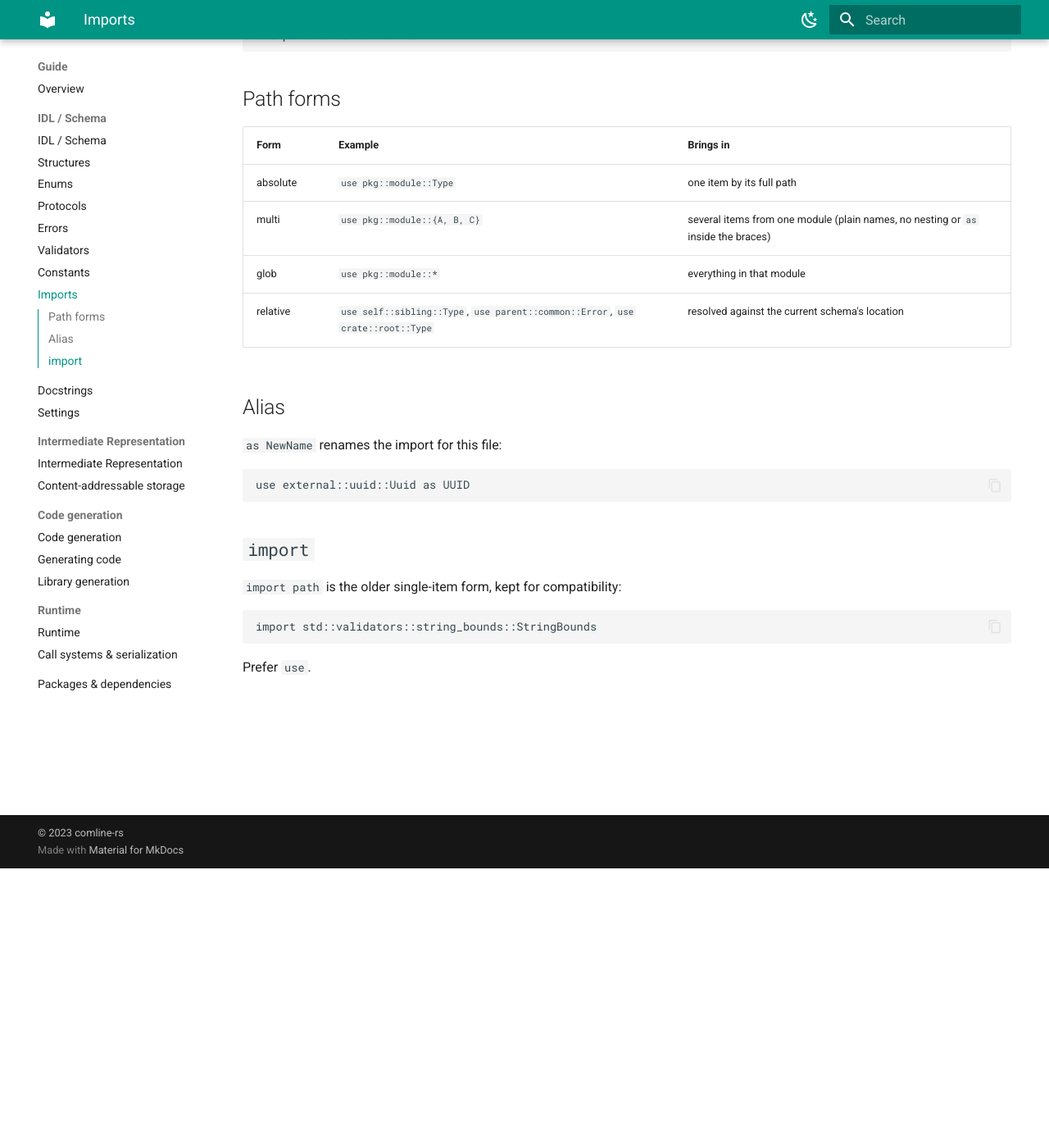
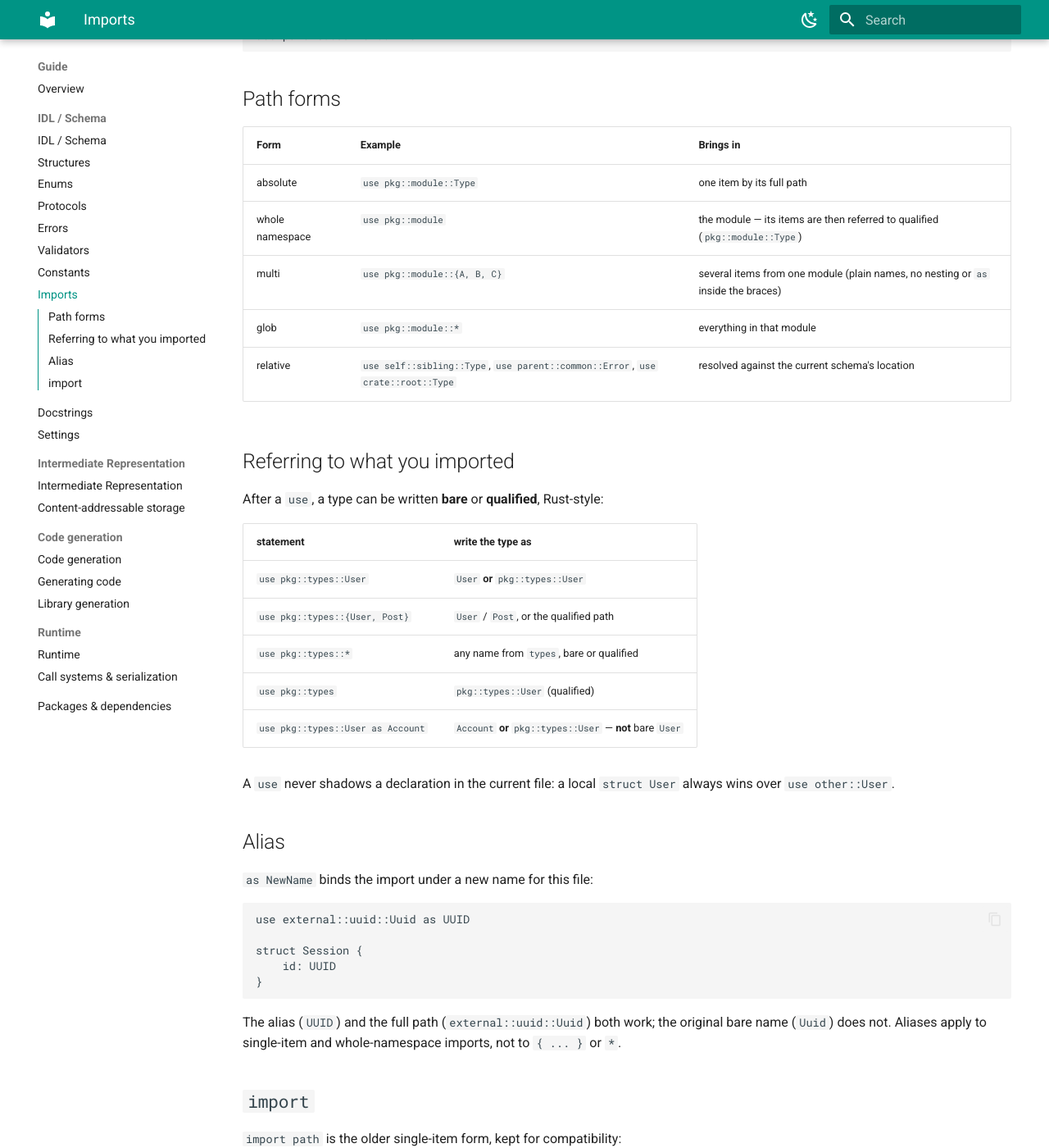
Before and after one commit to ComlineProject/docs, an MkDocs documentation site: the page built from docs/docs/guide/idl/use.md, in a window 1280 px wide and 1400 px high, scrolled down 341 px. Shown: the whole window at 82% size. Built offline with MkDocs 1.6.1 and Material for MkDocs 9.7.7, drawn with Linux system fonts in a browser that asks for light colours; the version menu is left out.

Commit message:
docs(idl): how to refer to imports (bare / qualified / alias)
use.md never said how you write an imported type after the use. Add a
'Referring to what you imported' table: use pkg::types::User binds bare
User and qualified pkg::types::User (core#44); use ... as Account binds
Account and the path, not bare (core#45); a local declaration always
shadows a use. Tighten the alias section (was 'renames', which silently
did nothing before #45) and add the whole-namespace row to path forms.

````diff
--- a/docs/docs/guide/idl/use.md
+++ b/docs/docs/guide/idl/use.md
@@ -17,17 +17,41 @@ use parent::common::Error
 | Form | Example | Brings in |
 |---|---|---|
 | absolute | `use pkg::module::Type` | one item by its full path |
+| whole namespace | `use pkg::module` | the module — its items are then referred to qualified (`pkg::module::Type`) |
 | multi | `use pkg::module::{A, B, C}` | several items from one module (plain names, no nesting or `as` inside the braces) |
 | glob | `use pkg::module::*` | everything in that module |
 | relative | `use self::sibling::Type`, `use parent::common::Error`, `use crate::root::Type` | resolved against the current schema's location |
 
+## Referring to what you imported
+
+After a `use`, a type can be written **bare** or **qualified**, Rust-style:
+
+| statement | write the type as |
+|---|---|
+| `use pkg::types::User` | `User` **or** `pkg::types::User` |
+| `use pkg::types::{User, Post}` | `User` / `Post`, or the qualified path |
+| `use pkg::types::*` | any name from `types`, bare or qualified |
+| `use pkg::types` | `pkg::types::User` (qualified) |
+| `use pkg::types::User as Account` | `Account` **or** `pkg::types::User` — **not** bare `User` |
+
+A `use` never shadows a declaration in the current file: a local `struct User`
+always wins over `use other::User`.
+
 ## Alias
 
-`as NewName` renames the import for this file:
+`as NewName` binds the import under a new name for this file:
 
 ```
 use external::uuid::Uuid as UUID
+
+struct Session {
+    id: UUID
+}
 ```
+
+The alias (`UUID`) and the full path (`external::uuid::Uuid`) both work; the
+original bare name (`Uuid`) does not. Aliases apply to single-item and
+whole-namespace imports, not to `{ ... }` or `*`.
 
 ## `import`
 
````
